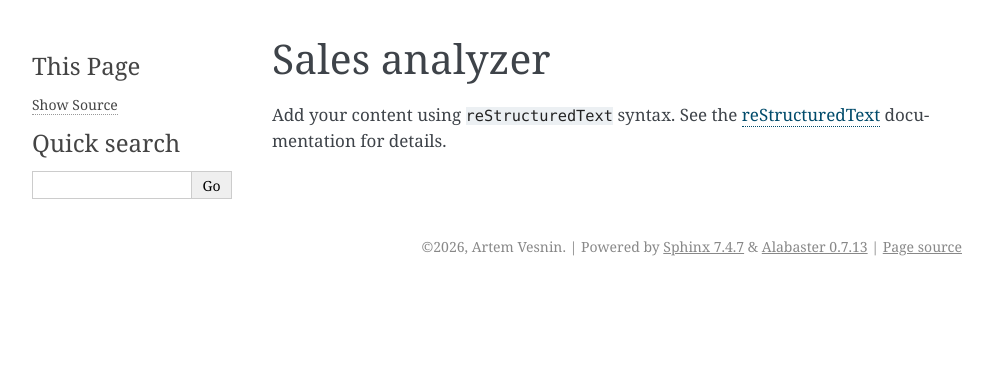
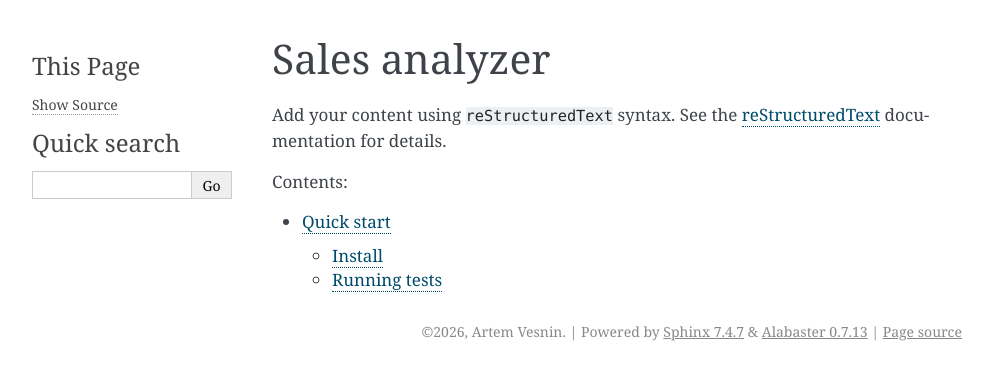
Before and after one commit to vesninam/test-git-fossdev, a Sphinx documentation site: the page built from docs_comments/docs/source/index.rst, in a window 1280 px wide. Shown: the top 380 px of the page, without its empty margins (148-1141 px from the left). Built offline with Sphinx 7.4.7, drawn with Linux system fonts in a browser that asks for light colours.

Commit message:
Added support for markdown. Added quickstart doc

````diff
--- /dev/null
+++ b/docs_comments/docs/source/QUICKSTART.md
@@ -0,0 +1,15 @@
+# Quick start
+
+This page is written in markdown
+
+## Install
+
+```bash
+pip intall -e .
+```
+
+## Running tests
+
+```bash
+python -m pytest
+```
--- a/docs_comments/docs/source/conf.py
+++ b/docs_comments/docs/source/conf.py
@@ -14,7 +14,14 @@
 # -- General configuration ---------------------------------------------------
 # https://www.sphinx-doc.org/en/master/usage/configuration.html#general-configuration
 
-extensions = []
+extensions = [
+    "myst_parser"
+]
+
+source_suffix = {
+    ".md": "markdown",
+    ".rst": "restructuredtext"
+}
 
 templates_path = ['_templates']
 exclude_patterns = []
--- a/docs_comments/docs/source/index.rst
+++ b/docs_comments/docs/source/index.rst
@@ -14,3 +14,5 @@
 .. toctree::
    :maxdepth: 2
    :caption: Contents:
+
+   QUICKSTART
````
